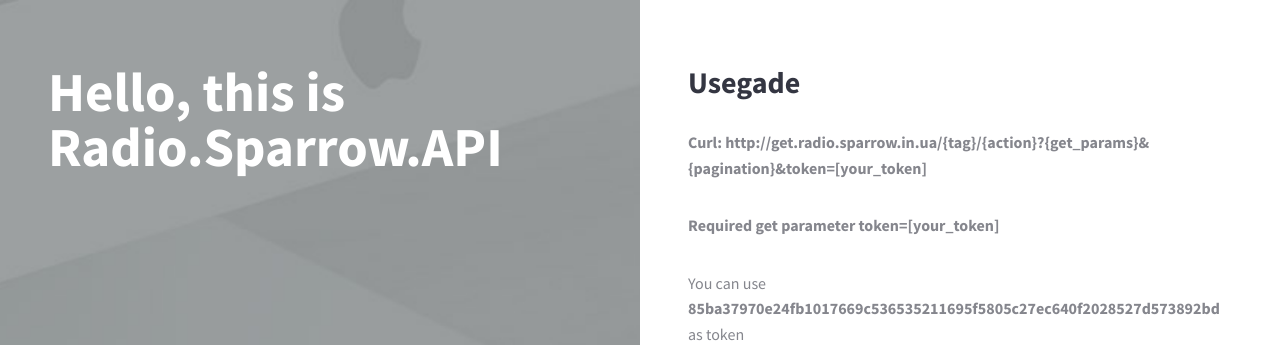
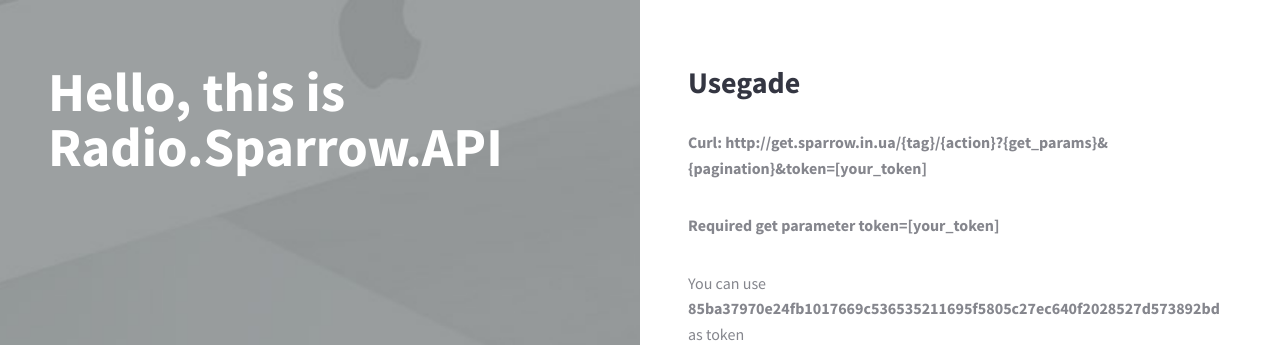
Before and after one commit to medukr/radio.sparrow.api, a PHP site: page /views/home/index.php in a window 1280 px wide. Shown: the top 345 px of the page. Run offline with PHP 8.4, Linux system fonts and the light colour scheme.

Commit message:
+ upd main page

```diff
--- a/views/home/index.php
+++ b/views/home/index.php
@@ -1,3 +1,7 @@
+<?php
+$url = 'get.sparrow.in.ua';
+$title = 'Radio.Sparrow.API';
+?>
 <!doctype html>
 <html lang="en" class="no-js">
 <head>
@@ -9,9 +13,10 @@
     <link rel="stylesheet" href="/css/reset.css"> <!-- CSS reset -->
     <link rel="stylesheet" href="/css/style.css"> <!-- Resource style -->
     <script src="/js/modernizr.js"></script> <!-- Modernizr -->
+    <title><?= $title ?></title>
 </head>
 <body>
-<title>Radio.Sparrow.API</title>
+
 <main>
     <div class="cd-image-block">
         <ul class="cd-images-list">
@@ -48,7 +53,7 @@
                     <h2>Usegade</h2>
 
                     <p style="font-weight: bold">
-                        Curl: http://get.radio.sparrow.in.ua/{tag}/{action}?{get_params}&{pagination}&token=[your_token]
+                        Curl: http://<?= $url ?>/{tag}/{action}?{get_params}&{pagination}&token=[your_token]
                     </p>
 
                     <p style="font-weight: bold">
@@ -80,14 +85,14 @@
 
                     <p>
                         <span style="font-weight: bold">Curl:</span>
-                        http://get.radio.sparrow.in.ua/categories/{action}?{get_params}&token=[your_token]
+                        http://<?= $url ?>/categories/{action}?{get_params}&token=[your_token]
                     </p>
 
 
                     <h3><span style="font-weight: bold">All</span> categories:</h3>
                     <p>
                         <span style="font-weight: bold">Curl:</span>
-                        http://get.radio.sparrow.in.ua/categories?token=[your_token]
+                        http://<?= $url ?>/categories?token=[your_token]
                     </p>
                     <p>
                         <span style="font-weight: bold">Response:</span>
@@ -98,7 +103,7 @@
                     <h3><span style="font-weight: bold">Primary</span> categories:</h3>
                     <p>
                         <span style="font-weight: bold">Curl:</span>
-                        http://get.radio.sparrow.in.ua/categories/primary?token=[your_token]
+                        http://<?= $url ?>/categories/primary?token=[your_token]
                     </p>
                     <p>
                         <span style="font-weight: bold">Response:</span>
@@ -109,7 +114,7 @@
                     <h3>Stations from category <span style="font-weight: bold">id</span>:</h3>
                     <p>
                         <span style="font-weight: bold">Curl:</span>
-                        http://get.radio.sparrow.in.ua/categories/stations?id={category_id}&token=[your_token]
+                        http://<?= $url ?>/categories/stations?id={category_id}&token=[your_token]
                     </p>
                     <p>
                         <span style="font-weight: bold">Response:</span>
@@ -124,14 +129,14 @@
 
                     <p>
                         <span style="font-weight: bold">Curl:</span>
-                        http://get.radio.sparrow.in.ua/countries?token=[your_token]
+                        http://<?= $url ?>/countries?token=[your_token]
                     </p>
 
 
                     <h3><span style="font-weight: bold">All</span> countries:</h3>
                     <p>
                         <span style="font-weight: bold">Curl:</span>
-                        http://get.radio.sparrow.in.ua/countries?token=[your_token]
+                        http://<?= $url ?>/countries?token=[your_token]
                     </p>
                     <p>
                         <span style="font-weight: bold">Response:</span>
@@ -161,14 +166,14 @@
 
                     <p>
                         <span style="font-weight: bold">Curl:</span>
-                        http://get.radio.sparrow.in.ua/stations/{action}?{get_params}&token=[your_token]
+                        http://<?= $url ?>/stations/{action}?{get_params}&token=[your_token]
                     </p>
 
 
                     <h3><span style="font-weight: bold">All</span> stations:</h3>
                     <p>
                         <span style="font-weight: bold">Curl:</span>
-                        http://get.radio.sparrow.in.ua/stations?token=[your_token]
+                        http://<?= $url ?>/stations?token=[your_token]
                     </p>
                     <p>
                         <span style="font-weight: bold">Response:</span>
@@ -179,7 +184,7 @@
                     <h3><span style="font-weight: bold">Popular</span> stations:</h3>
                     <p>
                         <span style="font-weight: bold">Curl:</span>
-                        http://get.radio.sparrow.in.ua/categories/popular?token=[your_token]
+                        http://<?= $url ?>/categories/popular?token=[your_token]
                     </p>
                     <p>
                         <span style="font-weight: bold">Response:</span>
@@ -190,7 +195,7 @@
                     <h3><span style="font-weight: bold">Similar</span> stations:</h3>
                     <p>
                         <span style="font-weight: bold">Curl:</span>
-                        http://get.radio.sparrow.in.ua/categories/similar?id={station_id}&token=[your_token]
+                        http://<?= $url ?>/categories/similar?id={station_id}&token=[your_token]
                     </p>
                     <p>
                         <span style="font-weight: bold">Response:</span>
@@ -201,7 +206,7 @@
                     <h3><span style="font-weight: bold">Recent</span> stations:</h3>
                     <p>
                         <span style="font-weight: bold">Curl:</span>
-                        http://get.radio.sparrow.in.ua/categories/recent?token=[your_token]
+                        http://<?= $url ?>/categories/recent?token=[your_token]
                     </p>
                     <p>
                         <span style="font-weight: bold">Response:</span>
@@ -212,7 +217,7 @@
                     <h3><span style="font-weight: bold">Specific</span> stations:</h3>
                     <p>
                         <span style="font-weight: bold">Curl:</span>
-                        http://get.radio.sparrow.in.ua/categories/specific?id={station_id}&token=[your_token]
+                        http://<?= $url ?>/categories/specific?id={station_id}&token=[your_token]
                     </p>
                     <p>
                         <span style="font-weight: bold">Response:</span>
@@ -223,7 +228,7 @@
                     <h3><span style="font-weight: bold">Song history</span></h3>
                     <p>
                         <span style="font-weight: bold">Curl:</span>
-                        http://get.radio.sparrow.in.ua/categories/song_history?id={station_id}&token=[your_token]
+                        http://<?= $url ?>/categories/song_history?id={station_id}&token=[your_token]
                     </p>
                     <p>
                         <span style="font-weight: bold">Response:</span>
@@ -234,7 +239,7 @@
                     <h3><span style="font-weight: bold">Search</span> stations</h3>
                     <p>
                         <span style="font-weight: bold">Curl:</span>
-                        http://get.radio.sparrow.in.ua/categories/song_history?seqarch={query}&token=[your_token]
+                        http://<?= $url ?>/categories/song_history?seqarch={query}&token=[your_token]
                     </p>
                     <p>
                         <span style="font-weight: bold">Response:</span>
```
Also changed, not shown: 1 other file.
